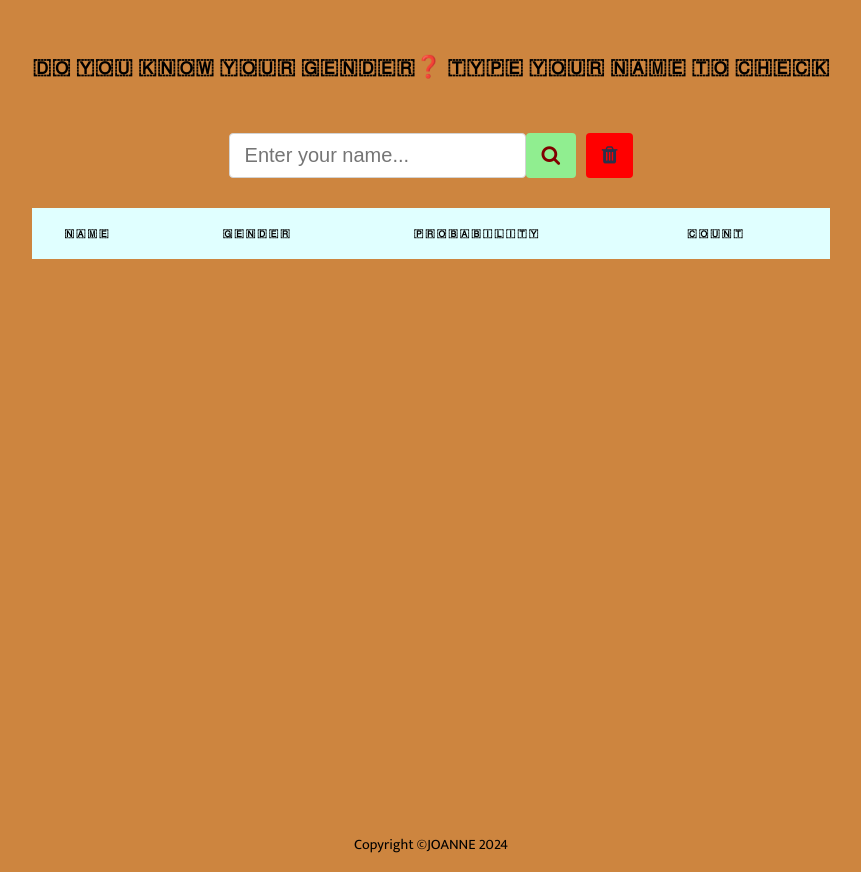
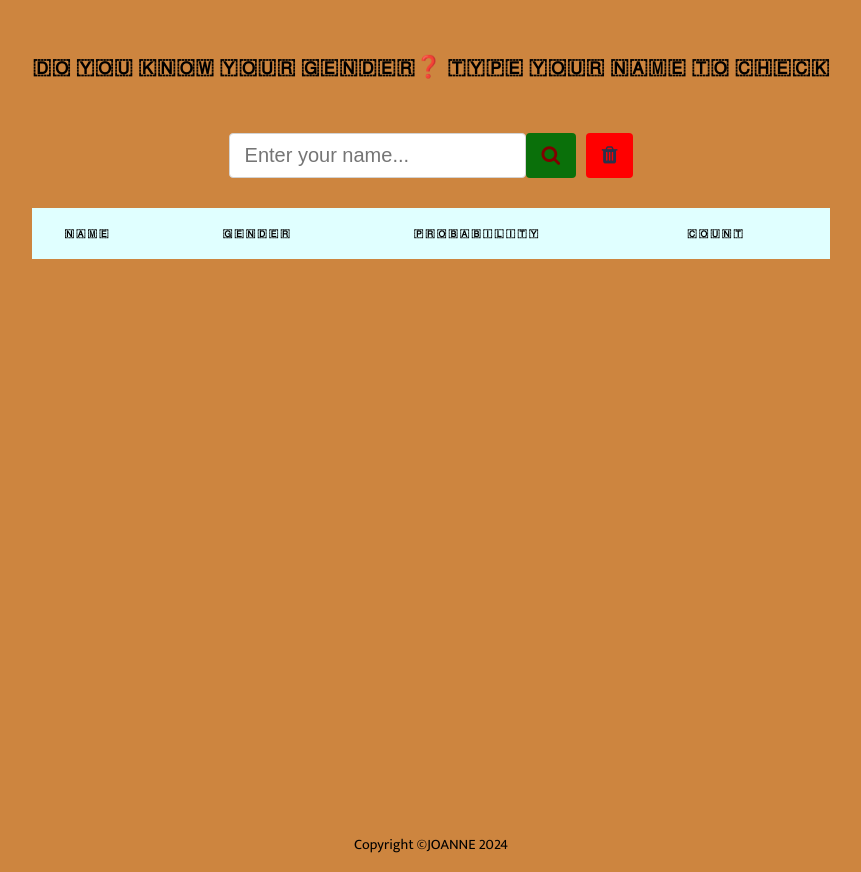
Before and after one commit to lowkey-joanne/Gender-Predictor-App, a website: page index.html in a window 1280 px wide. Shown: the whole page, without its empty margins (209-1070 px from the left). Drawn offline with Linux system fonts and the light colour scheme.

Commit message:
complete

```diff
--- a/style.css
+++ b/style.css
@@ -35,7 +35,7 @@
   /* Search button styling */
   #btnSearch {
     cursor: pointer;
-    background-color: lightgreen;
+    background-color: rgb(10, 112, 10);
     border: 1px solid transparent;
   }
 
```
